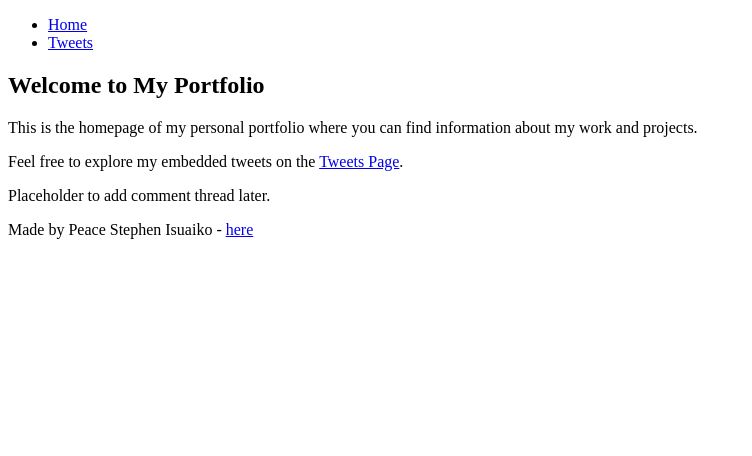
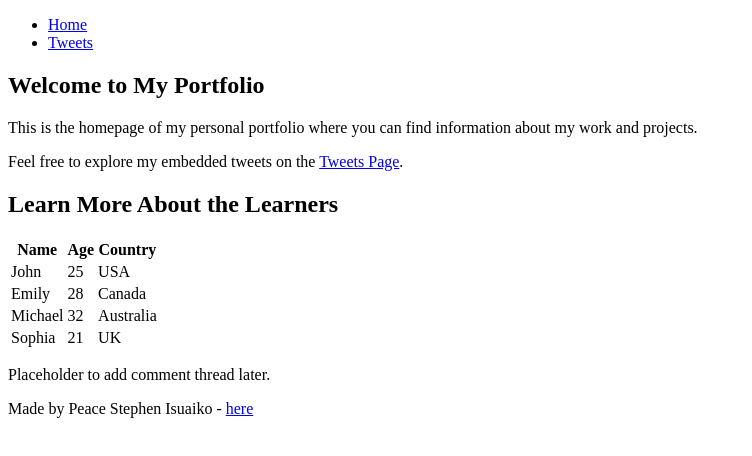
Before and after one commit to PeaceIsuaiko/My_First_Portfolio, a plain HTML site: page html_basic/index.html in a window 1280 px wide. Shown: the whole page, without its empty margins (0-752 px from the left). Drawn offline with Linux system fonts and the light colour scheme.

Commit message:
Add table of learners to index.html

```diff
--- a/html_basic/index.html
+++ b/html_basic/index.html
@@ -20,6 +20,43 @@
             <h1>Welcome to My Portfolio</h1>
             <p>This is the homepage of my personal portfolio where you can find information about my work and projects.</p>
             <p>Feel free to explore my embedded tweets on the <a href="tweets.html">Tweets Page</a>.</p>
+
+
+
+            <div class="table-container">
+                <h2>Learn More About the Learners</h2>
+                <table>
+                    <thead>
+                        <tr>
+                            <th>Name</th>
+                            <th>Age</th>
+                            <th>Country</th>
+                        </tr>
+                    </thead>
+                    <tbody>
+                        <tr>
+                            <td>John</td>
+                            <td>25</td>
+                            <td>USA</td>
+                        </tr>
+                        <tr>
+                            <td>Emily</td>
+                            <td>28</td>
+                            <td>Canada</td>
+                        </tr>
+                        <tr>
+                            <td>Michael</td>
+                            <td>32</td>
+                            <td>Australia</td>
+                        </tr>
+                        <tr>
+                            <td>Sophia</td>
+                            <td>21</td>
+                            <td>UK</td>
+                        </tr>
+                    </tbody>
+                </table>
+            </div>
         </article>
 
         <aside>
```
